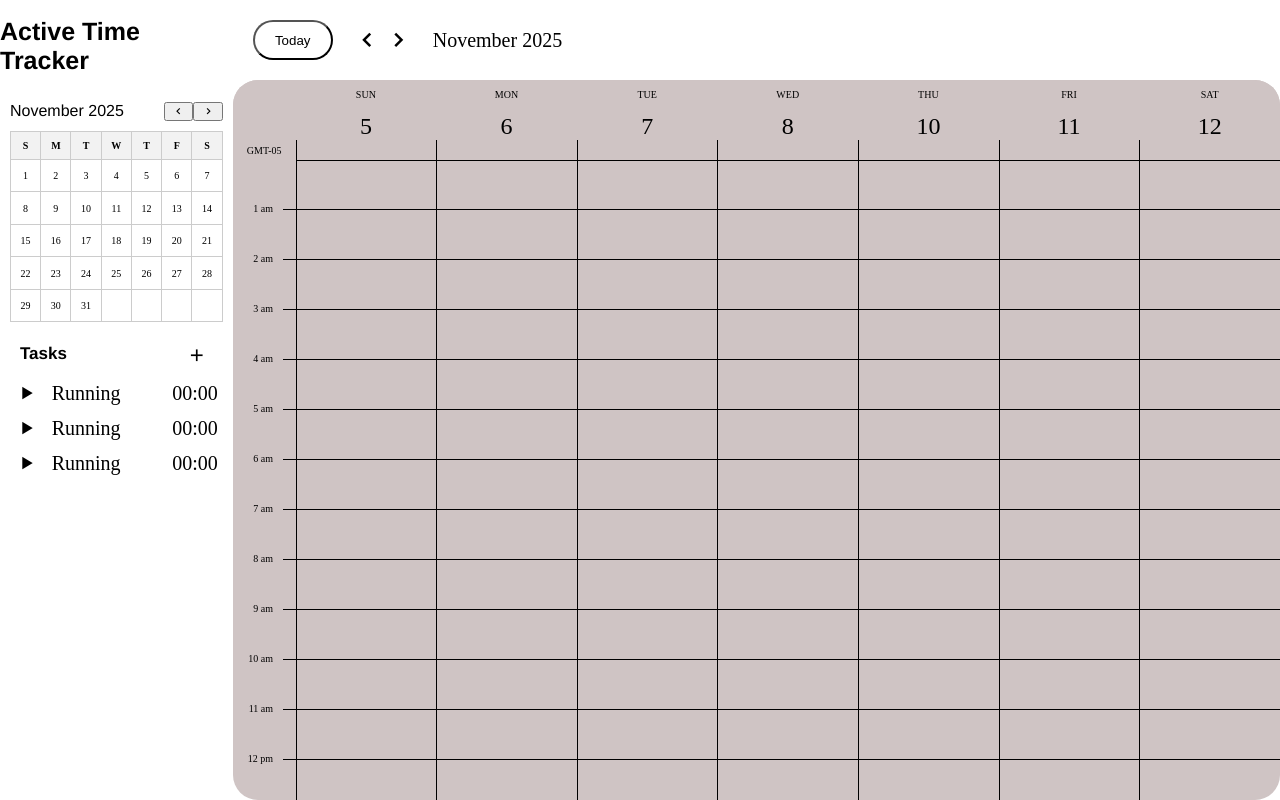
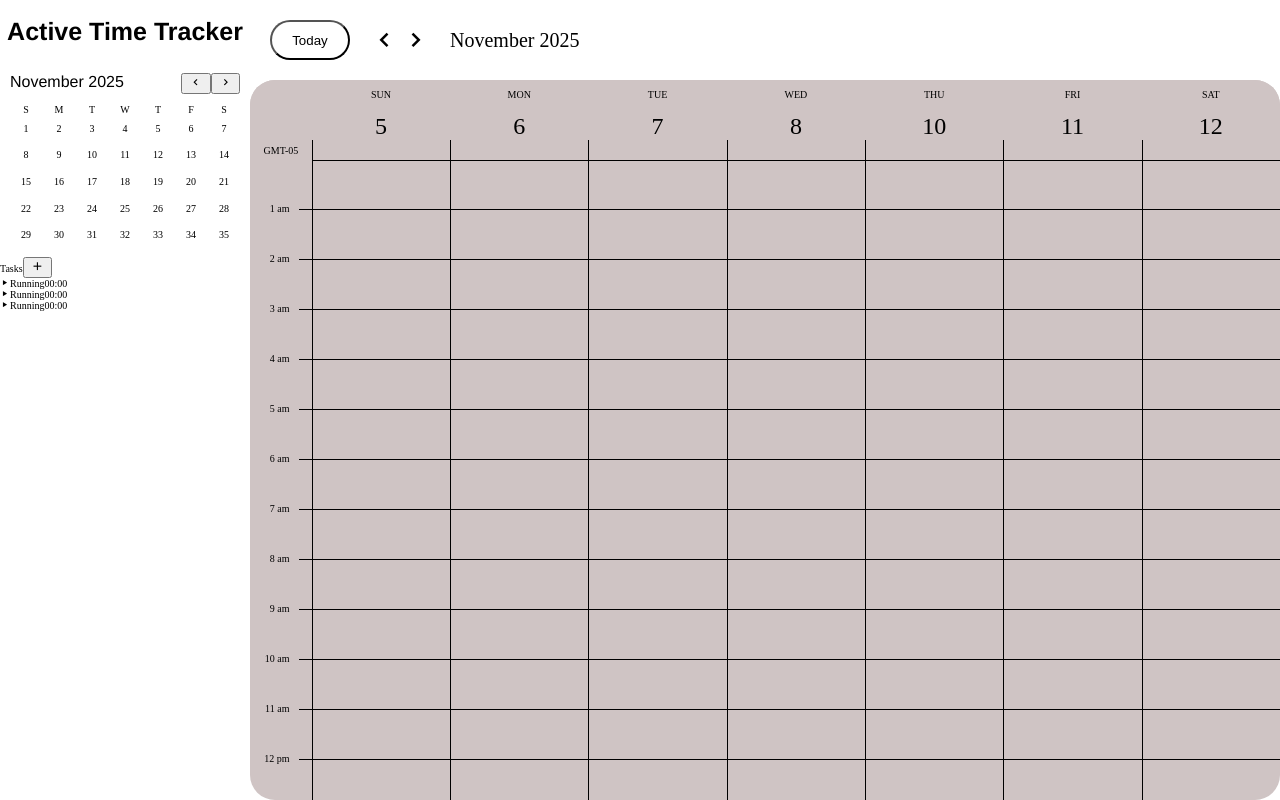
Before and after one commit to SimonX1a0/google-calendar, a React (Vite) app in the folder calendar-app/: page / in a window 1280 px wide. Built offline with nearby package versions, Linux system fonts and the light colour scheme.

Commit message:
used grid layout for the mini calendar instead

```diff
--- /dev/null
+++ b/calendar-app/src/Calendar/SideBar/Calendar/Calendar.jsx
@@ -0,0 +1,26 @@
+import style from "./Calendar.module.css"
+function Calendar(){
+    let weekDays = ['S', 'M', 'T', 'W', 'T', 'F', 'S']
+    return(
+        <div className={style.calendar}>
+            <div className={style.header}>
+                <div className={style.date}>{`November 2025`}</div>
+                <div className={style.btn}>
+                    <button className="left-btn btn"><i className='bx bx-chevron-left'></i></button>
+                    <button className="right-btn btn"><i className='bx bx-chevron-right'></i></button>
+                </div>
+            </div>
+            <div className={style.grids}>
+                {weekDays.map((day, i)=>(
+                    <div className={style.daysTitle} key={i}>{day}</div>
+                ))}
+
+                {Array.from({length: 35}).map((_, i)=>(
+                    <div key="i" className={style.day}>{i+1}</div>
+                ))}
+            </div>
+        </div>
+    );
+}
+
+export default Calendar
--- /dev/null
+++ b/calendar-app/src/Calendar/SideBar/Calendar/Calendar.module.css
@@ -0,0 +1,48 @@
+.calendar{
+    width: 25rem;
+    width: 25rem;
+    box-sizing: border-box;
+}
+
+.header{
+    display: flex;
+    justify-content: space-between;
+    margin: 1rem 1rem;
+}
+
+.date{
+    display:flex;
+    font-size: 1.6rem;
+    font-family: 'Franklin Gothic Medium', 'Arial Narrow', Arial, sans-serif;
+}
+
+.btns{
+    display: flex;
+}
+
+.grids{
+    width:auto;
+    margin: 1rem 1rem;
+    display: grid;
+    grid-template-columns: repeat(7, 1fr);
+    gap: 0.1rem;
+    background-color: rgb(255, 255, 255);
+}
+
+.daysTitle{
+    text-align: center;
+}
+
+.day{
+    margin: auto auto;
+    width: 80%;
+    aspect-ratio: 1/1;
+    display: flex;
+    justify-content: center;
+    align-items: center;
+}
+
+.day:hover{
+    background-color: aliceblue;
+    border-radius: 50%;
+}
--- /dev/null
+++ b/calendar-app/src/Calendar/SideBar/Header/Header.jsx
@@ -0,0 +1,11 @@
+import style from "./Header.module.css"
+
+function Header(){
+    return(
+        <div className={style.header}>
+            <h1 className={style.title}>Active Time Tracker</h1>
+        </div>
+    );
+}
+
+export default Header
--- /dev/null
+++ b/calendar-app/src/Calendar/SideBar/Header/Header.module.css
@@ -0,0 +1,10 @@
+.header{
+    display: flex;
+    align-items: center;
+    justify-content: space-around;
+}
+
+.title{
+    font-family:'Franklin Gothic Medium', 'Arial Narrow', Arial, sans-serifs;
+    font-size: 2.5rem;
+}
--- a/calendar-app/src/Calendar/SideBar/SideBar.css
+++ /dev/null
@@ -1,124 +0,0 @@
-.side-bar-header-title{
-    font-family:'Franklin Gothic Medium', 'Arial Narrow', Arial, sans-serifs;
-    font-size: 2.5rem;
-}
-
-.side-bar-header{
-    display: flex;
-    align-items: center;
-    justify-content: space-around;
-}
-
-.side-bar-calendar{
-    width: 100%;
-    aspect-ratio: 1/1;
-    box-sizing: border-box;
-}
-
-.side-bar{
-    min-width: 23rem;
-    width: 20vw;
-    height: 100vh;
-    box-sizing: border-box;
-}
-
-.progress{
-    width: 100%;
-    min-height: 20rem;
-    box-sizing: border-box;
-}
-
-.calendar-header{
-    display: flex;
-    justify-content: space-between;
-    margin: 1rem 1rem;
-}
-
-.calendar-date{
-    display:flex;
-    font-size: 1.6rem;
-    font-family: 'Franklin Gothic Medium', 'Arial Narrow', Arial, sans-serif;
-}
-
-.calendar-header-btns{
-    display: flex;
-}
-
-.btn{
-    display: flex;
-    justify-content: center;
-    align-items: center;
-}
-
-.calendar-grids{
-    width:auto;
-    aspect-ratio: 10/9;
-    margin: 1rem 1rem;
-    display: flex;
-    flex-direction: column;
-}
-
-.days-of-week {
-  border-collapse: collapse;
-  width: 100%;
-  height:100%;
-}
-
-.days-of-week th,
-.days-of-week td {
-  border: 1px solid #ccc;
-  padding: 8px;
-  width: calc(100%/7);
-  height:auto;
-  text-align: center;
-}
-
-.days-of-week th {
-  background-color: #f2f2f2;
-  font-weight: 600;
-}
-
-.days-of-week td:hover {
-  background-color: #e9f2ff;
-  cursor: pointer;
-}
-
-.progress-header{
-    display: flex;
-    justify-content: space-between;
-    padding: 1rem 2rem;
-}
-
-.progress-title{
-    font-size: 1.7rem;
-    font-family:'Franklin Gothic Medium', 'Arial Narrow', Arial, sans-serif;
-    font-weight: bold;
-}
-
-.progress-btn{
-    display: flex;
-    align-items: center;
-    background-color: rgba(0,0,0,0);
-    border:none;
-    font-size: 2rem;
-}
-
-.progress-list-item{
-    padding: 0.5rem 1.5rem;
-    display:flex;
-    align-items: center;
-    justify-content: space-between;
-}
-
-.bx-play{
-    font-size:2.5rem;
-}
-
-.list-item-title{
-    margin-right: 4rem;
-    font-size: 2rem;
-}
-
-.list-item-time{
-    font-size: 2rem;
-}
--- a/calendar-app/src/Calendar/SideBar/SideBar.jsx
+++ b/calendar-app/src/Calendar/SideBar/SideBar.jsx
@@ -1,83 +1,13 @@
-import "./SideBar.css"
+import style from "./SideBar.module.css"
+import Header from "./Header/Header.jsx"
+import Calendar from "./Calendar/Calendar.jsx"
 
 function SideBar(){
     return(
         <>
-            <div className="side-bar">
-                <div className="side-bar-header">
-                    <h1 className="side-bar-header-title">Active Time Tracker</h1>
-                </div>
-                <div className="side-bar-calendar">
-                    <div className="calendar-header">
-                        <div className="calendar-date">{`November 2025`}</div>
-                        <div className="calendar-header-btns">
-                            <button className="left-btn btn"><i className='bx bx-chevron-left'></i></button>
-                            <button className="right-btn btn"><i className='bx bx-chevron-right'></i></button>
-                        </div>
-                    </div>
-                    <div className="calendar-grids">
-                        <table className="days-of-week">
-                            <thead>
-                                <tr>
-                                    <th>S</th>
-                                    <th>M</th>
-                                    <th>T</th>
-                                    <th>W</th>
-                                    <th>T</th>
-                                    <th>F</th>
-                                    <th>S</th>
-                                </tr>
-                            </thead>
-                            <tbody>
-                                <tr>
-                                    <td>1</td>
-                                    <td>2</td>
-                                    <td>3</td>
-                                    <td>4</td>
-                                    <td>5</td>
-                                    <td>6</td>
-                                    <td>7</td>
-                                </tr>
-                                <tr>
-                                    <td>8</td>
-                                    <td>9</td>
-                                    <td>10</td>
-                                    <td>11</td>
-                                    <td>12</td>
-                                    <td>13</td>
-                                    <td>14</td>
-                                </tr>
-                                <tr>
-                                    <td>15</td>
-                                    <td>16</td>
-                                    <td>17</td>
-                                    <td>18</td>
-                                    <td>19</td>
-                                    <td>20</td>
-                                    <td>21</td>
-                                </tr>
-                                <tr>
-                                    <td>22</td>
-                                    <td>23</td>
-                                    <td>24</td>
-                                    <td>25</td>
-                                    <td>26</td>
-                                    <td>27</td>
-                                    <td>28</td>
-                                </tr>
-                                <tr>
-                                    <td>29</td>
-                                    <td>30</td>
-                                    <td>31</td>
-                                    <td></td>
-                                    <td></td>
-                                    <td></td>
-                                    <td></td>
-                                </tr>
-                            </tbody>
-                        </table>
-                    </div>
-                </div>
+            <div className={style.sideBar}>
+                <Header></Header>
+                <Calendar></Calendar>
                 <div className="progress">
                     <div className="progress-header">
                         <span className="progress-title">Tasks</span>
--- /dev/null
+++ b/calendar-app/src/Calendar/SideBar/SideBar.module.css
@@ -0,0 +1,59 @@
+.sideBar{
+    width: 25rem;
+    height: 100vh;
+    box-sizing: border-box;
+}
+
+.progress{
+    width: 100%;
+    min-height: 20rem;
+    box-sizing: border-box;
+}
+
+.btn{
+    display: flex;
+    justify-content: center;
+    align-items: center;
+}
+
+
+
+.progress-header{
+    display: flex;
+    justify-content: space-between;
+    padding: 1rem 2rem;
+}
+
+.progress-title{
+    font-size: 1.7rem;
+    font-family:'Franklin Gothic Medium', 'Arial Narrow', Arial, sans-serif;
+    font-weight: bold;
+}
+
+.progress-btn{
+    display: flex;
+    align-items: center;
+    background-color: rgba(0,0,0,0);
+    border:none;
+    font-size: 2rem;
+}
+
+.progress-list-item{
+    padding: 0.5rem 1.5rem;
+    display:flex;
+    align-items: center;
+    justify-content: space-between;
+}
+
+.bx-play{
+    font-size:2.5rem;
+}
+
+.list-item-title{
+    margin-right: 4rem;
+    font-size: 2rem;
+}
+
+.list-item-time{
+    font-size: 2rem;
+}
```
